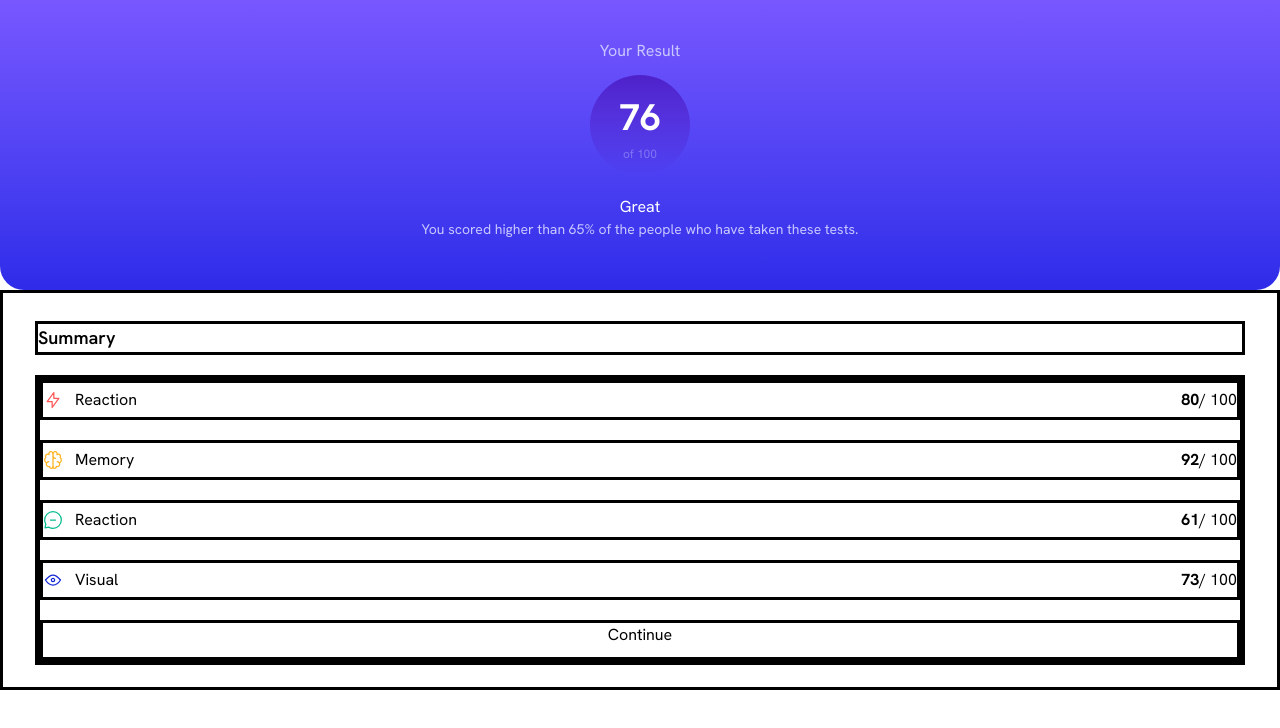
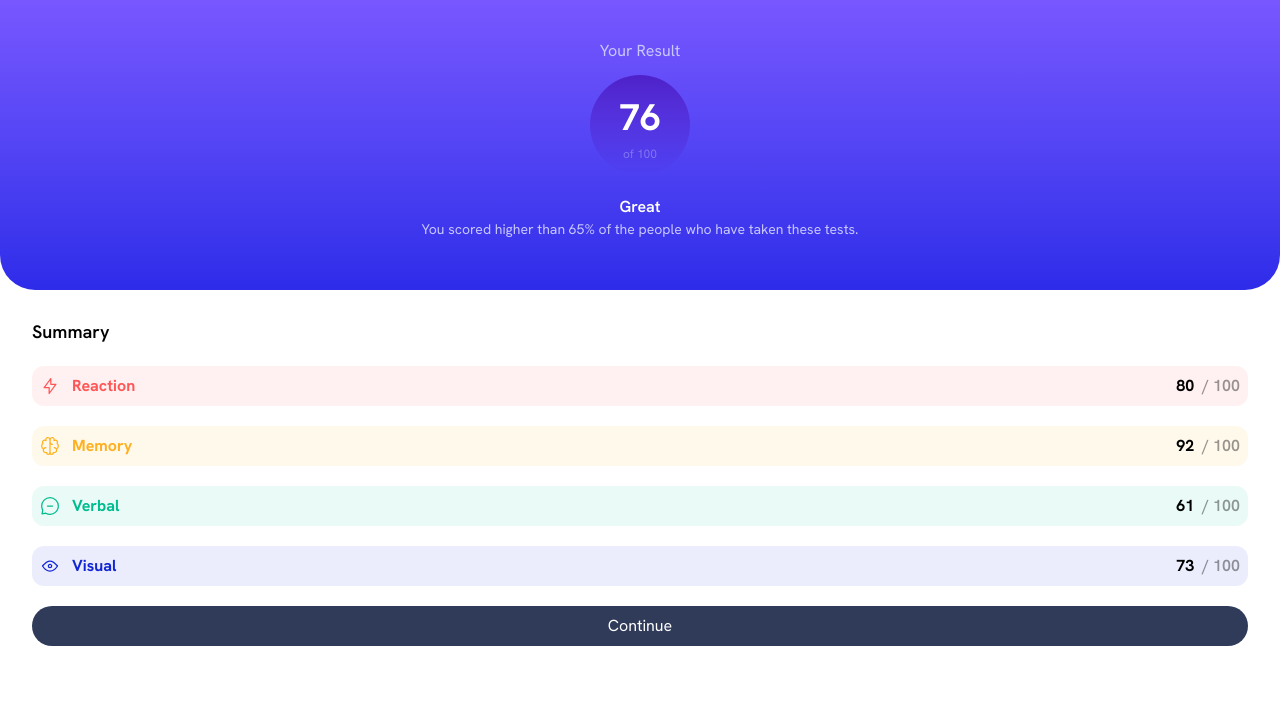
Before and after one commit to RicardoAHH/funval-n1, a plain HTML site: page results-sumary-component/results-summary-component-main/index.html in a window 1280 px wide. Drawn offline with nearby package versions, Linux system fonts and the light colour scheme.

Commit message:
commit14

```diff
--- a/results-sumary-component/results-summary-component-main/index.html
+++ b/results-sumary-component/results-summary-component-main/index.html
@@ -31,58 +31,62 @@
 
 <body class="font-[Hanken_Grotesk]">
 
-  <section
-    class=" flex flex-col justify-center items-center  pb-3 bg-linear-to-b from-[#7857ff] to-[#2e2be9] w-screen h-[290px] rounded-b-3xl font-family-outfit">
+  <section class=" flex flex-col justify-center items-center  pb-3 bg-linear-to-b from-[#7857ff] to-[#2e2be9]
+    w-screen h-[290px] rounded-b-[35px] font-family-outfit">
     <p class="text-[#c8c7ff] pb-3 ">Your Result</p>
     <div
       class="flex flex-col justify-center items-center bg-linear-to-b from-[#4e21ca] to-[#4636f100] w-25 h-25 rounded-full">
       <p class="pt-1 text-[37px] font-bold te text-[#ffffff]">76</p>
       <p class="opacity-40 text-[#c8c7ff] text-[12px]">of 100</p>
     </div>
-    <p class="text-[rgb(255,255,255)] pt-5">Great</p>
+    <p class="text-[rgb(255,255,255)] pt-5 font-semibold">Great</p>
     <p class=" w-[65%] text-center text-[#c8c7ff] text-[14px]">You scored higher than 65% of the people who have taken
       these tests.
     </p>
   </section>
-  <section class="px-8 py-7 w-[100%] border-3 h-[400px] flex flex-col gap-5">
-    <div class="border-3">
+  <section class="px-8 py-7 w-[100%] h-[400px] flex flex-col gap-5">
+    <div class="">
       <h2 class="text-lg font-semibold">Summary</h2>
     </div>
-    <div class="border-5 flex flex-col gap-5">
-      <div class="flex justify-between border-3 h-10 items-center">
-        <div class="flex gap-3"><img src="./assets/images/icon-reaction.svg" alt="reaction">
-          <span> Reaction</span>
+    <div class="flex flex-col gap-5">
+      <div class="flex justify-between h-10 items-center rounded-xl bg-[#ff575715]">
+        <div class="pl-2 flex gap-3"><img src="./assets/images/icon-reaction.svg" alt="reaction">
+          <span class="text-[#ff5757]"> <strong>Reaction</strong></span>
         </div>
-        <div>
-          <p><strong>80</strong>/ 100</p>
+        <div class="flex">
+          <p class="pr-2"><strong>80</strong></p>
+          <p class="font-semibold opacity-40 pr-2">/ 100</p>
         </div>
       </div>
-      <div class="flex justify-between border-3 h-10 items-center">
-        <div class="flex gap-3"><img src="./assets/images/icon-memory.svg" alt="memory">
-          <span> Memory</span>
+      <div class="flex justify-between h-10 items-center rounded-xl bg-[#ffb01f15]">
+        <div class="pl-2 flex gap-3"><img src="./assets/images/icon-memory.svg" alt="memory">
+          <span class="text-[#ffb01f]"><strong> Memory</strong></span>
         </div>
-        <div>
-          <p><strong>92</strong>/ 100</p>
+        <div class="flex">
+          <p class="pr-2"><strong>92</strong></p>
+          <p class="font-semibold opacity-40 pr-2">/ 100</p>
         </div>
       </div>
-      <div class="flex justify-between border-3 h-10 items-center">
-        <div class="flex gap-3"><img src="./assets/images/icon-verbal.svg" alt="Verbal">
-          <span> Reaction</span>
+      <div class="flex justify-between h-10 items-center rounded-xl bg-[#00bd9115]">
+        <div class="pl-2 flex gap-3"><img src="./assets/images/icon-verbal.svg" alt="Verbal">
+          <span class="text-[#00bd91]"> <strong>Verbal</strong></span>
         </div>
-        <div>
-          <p><strong>61</strong>/ 100</p>
+        <div class="flex">
+          <p class="pr-2"><strong>61</strong></p>
+          <p class="font-semibold opacity-40 pr-2">/ 100</p>
         </div>
       </div>
-      <div class="flex justify-between border-3 h-10 items-center">
-        <div class="flex gap-3"><img src="./assets/images/icon-visual.svg" alt="visual">
-          <span> Visual</span>
+      <div class="flex justify-between h-10 items-center rounded-xl bg-[#1125d415]">
+        <div class="pl-2 flex gap-3"><img src="./assets/images/icon-visual.svg" alt="visual">
+          <span class="text-[#1125d4]"><strong> Visual</strong></span>
         </div>
-        <div>
-          <p><strong>73</strong>/ 100</p>
+        <div class="flex">
+          <p class="pr-2"><strong>73</strong></p>
+          <p class="font-semibold opacity-40 pr-2">/ 100</p>
         </div>
       </div>
-      <div class="flex flex-col border-3 h-10">
-        <button>
+      <div class="flex flex-col h-10 items-center justify-center rounded-3xl bg-[#303b5a]">
+        <button class="text-white">
           Continue
         </button>
       </div>
```
